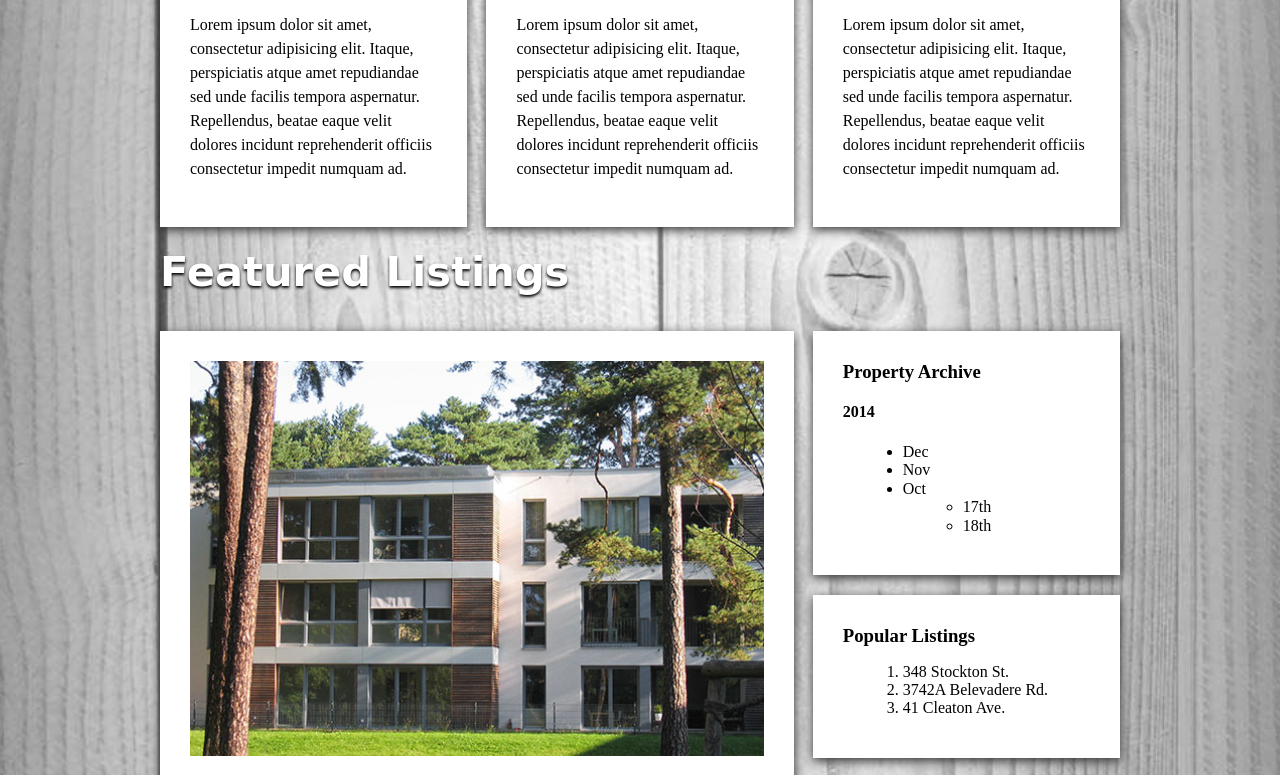
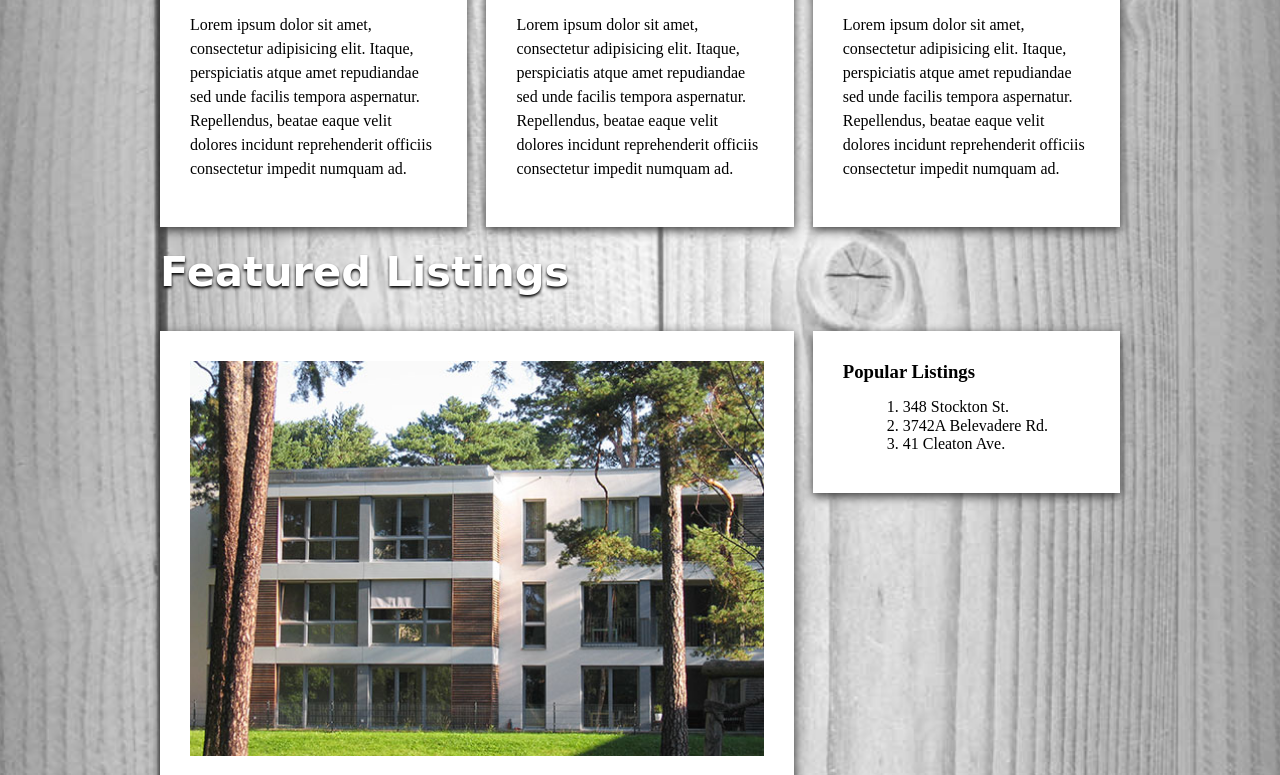
Before and after one commit to pressstart101/realty, a plain HTML site: page real-estate-listings.html in a window 1280 px wide. Shown: the part 464-1239 px from the top of the page. Drawn offline with nearby package versions, Linux system fonts and the light colour scheme; a web font is replaced by a local one.

Commit message:
removed extra code

```diff
--- a/real-estate-listings.html
+++ b/real-estate-listings.html
@@ -63,7 +63,7 @@
         <p>Lorem ipsum dolor sit amet, consectetur adipisicing elit. Rerum, molestias, quaerat in commodi autem itaque officia laboriosam fugiat perferendis et assumenda cum aliquid. Officia, officiis ullam deleniti est illum dignissimos!</p>
       </section>
 
-      <section class="col-1 shadow">
+<!--       <section class="col-1 shadow">
         <h3>Property Archive</h3>
         <h4>2014</h4>
         <ul>
@@ -77,7 +77,7 @@
           </li>
         </ul>
       </section>
-
+ -->
       <section class="col-1 shadow">
         <h3>Popular Listings</h3>
         <!-- ordered list -->
```
